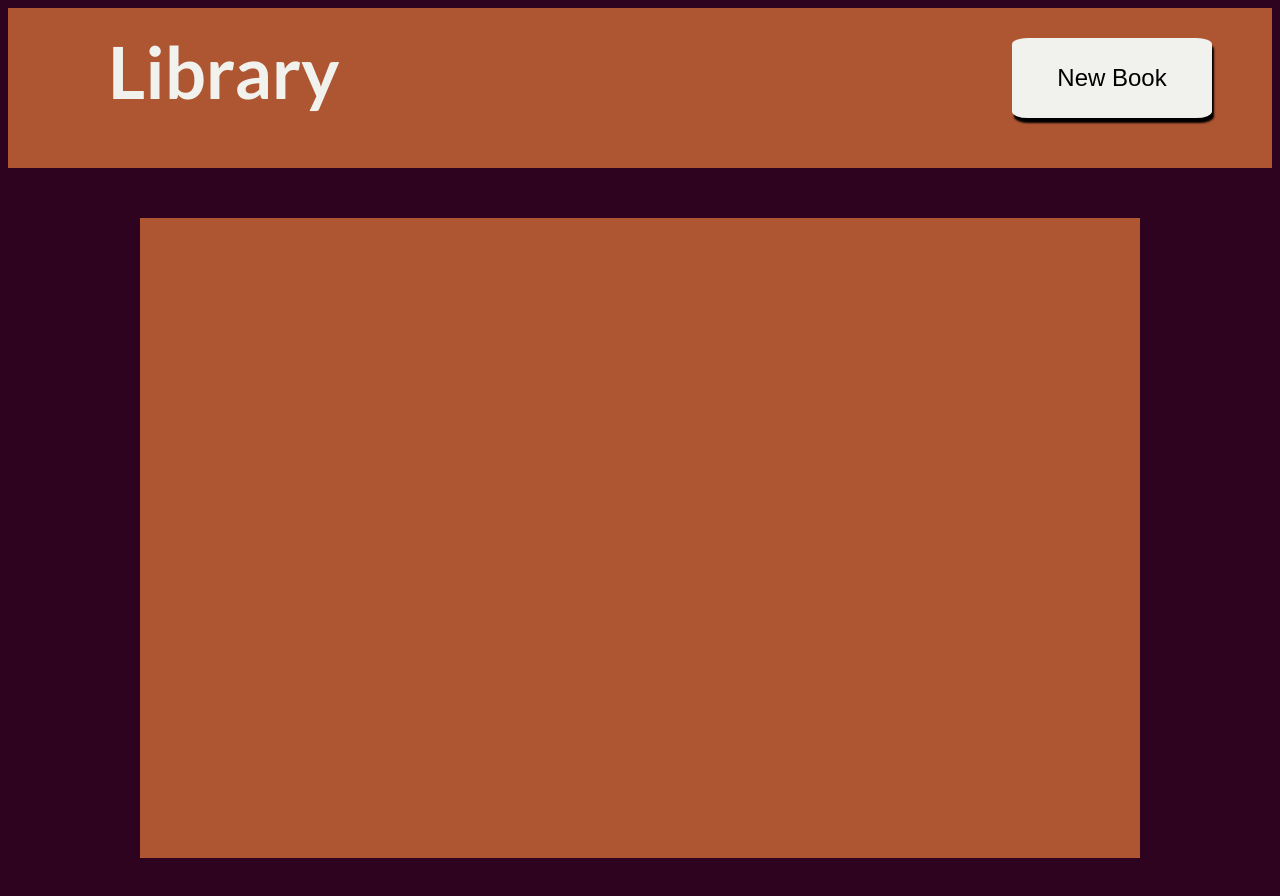
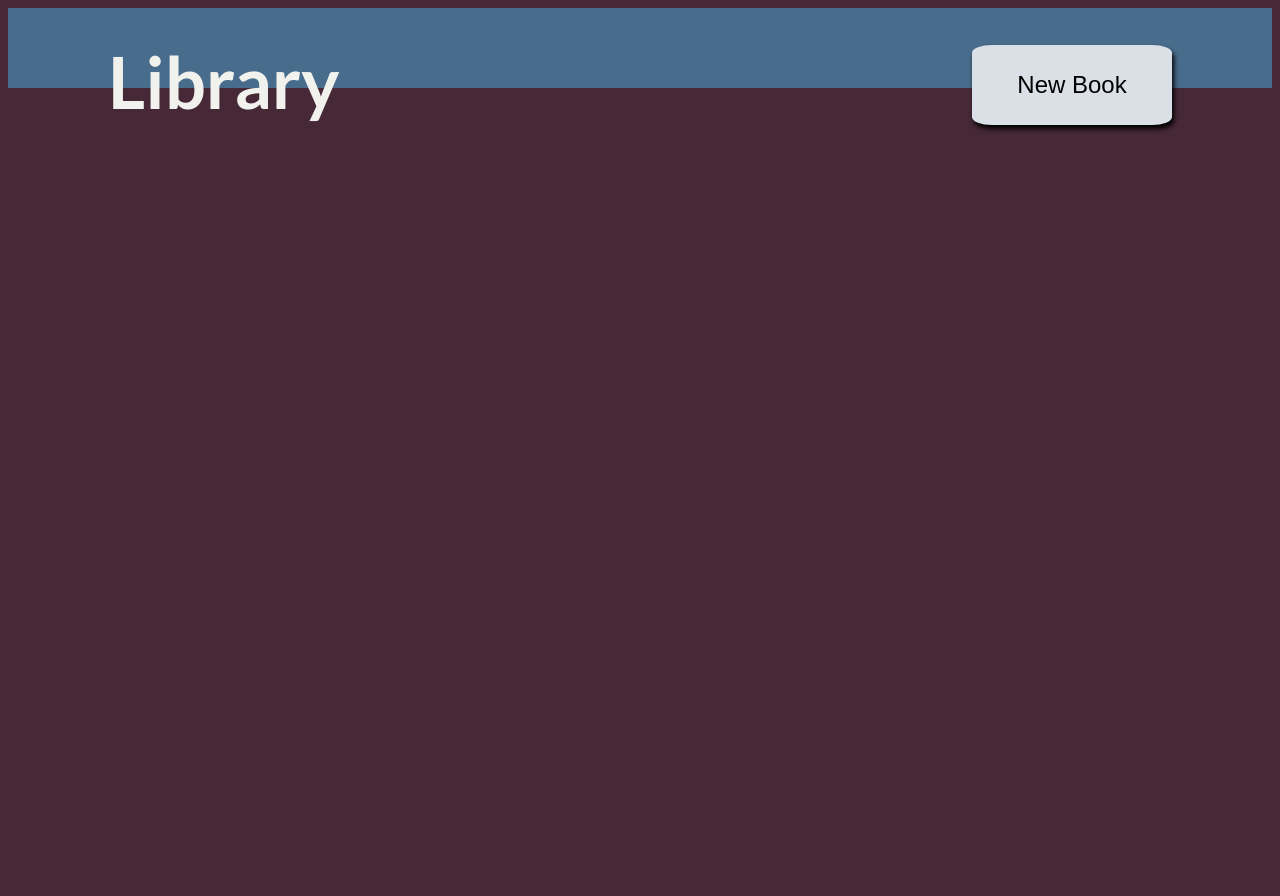
Before and after one commit to henriquezna/library, a plain HTML site: page index.html in a window 1280 px wide. After the commit the page ends 800 px from the top, so only its background shows below. Drawn offline with Linux system fonts and the light colour scheme.

Commit message:
updated ui

```diff
--- a/app.js
+++ b/app.js
@@ -80,7 +80,7 @@ function removeBook(){
 
 //CHANGE READ
 function changeToRead(book){
-  myLibrary[this.id].read = "read";
+  myLibrary[this.id].read = "Read";
   reset();
   displayLibrary();
 }
@@ -99,7 +99,7 @@ function newBook(){
   title = window.prompt("Book Title");
   author = window.prompt("Book author");
   pages = window.prompt("Book pages");
-  addBookToLibrary(title, author, pages, "not read");
+  addBookToLibrary(title, author, pages, "Not Read");
 }
 
 displayLibrary();
--- a/style.css
+++ b/style.css
@@ -2,15 +2,18 @@
 @import url('https://fonts.googleapis.com/css2?family=Lato:wght@700&family=Lora:wght@500&display=swap');
 
 body{
-    background-color: #2D0320;
+    background-color: #472836;
     display: flex;
     flex-direction: column;
     align-items: center;
     font-family: 'Lato', Arial, sans-serif;
     white-space:pre-wrap;
 }
-div .card{
-    background-color: #F1F2EE;
+.card{
+    background-color: #8DA7BE;
+    box-shadow: 2px 4px 5px #000;
+    border-radius: 5%;
+    color: #F1F2EE;
     height: 250px;
     width: 250px;
     margin: 40px;
@@ -20,44 +23,58 @@ div .card{
     flex-direction: column;
     justify-content: space-between;
     font-family: 'Lora', serif;
+    transform: all .2s;
+}
+.card:hover{
+    transform: scale(1.05);
 }
 button {
+    height: 2.5vh;
     font-size: 20px;
-    background-color: #E6E5E5;
-    border-radius: 8%;
-    margin: 5px;
+    background-color: #dae0e6;
+    border: none;
+    border-radius: 10%;
+    transform: all .2s;
+}
+button:hover{
+    transform: scale(1.05);
+}
+button:active{
+    background-color: #798b9e;
 }
 header{
-    background-color: #AE5532;
+    background-color: #486c8b;
     width: 100%;
-    height: 20vh;
+    height: 10vh;
     display: flex;
-    flex-direction: row;
     justify-content: space-between;
 }
 #library {
     color: #F1F2EE;
     font-size: 72px;
-    margin-top: 20px;
-    padding-left: 100px;
+    margin-top: 30px;
+    margin-left: 100px;
 }
 #newBook{
     width: 200px;
     height: 80px;
-    margin: 30px;
-    margin-right: 60px;
+    margin-top: 37px;
+    margin-right: 100px;
     font-size: 24px;
-    background-color: #F1F2EE;
+    background-color: #dae0e6;
     border: none;
-    box-shadow: 2px 5px 2px #000;
-    border-radius: 8%;
+    box-shadow: 2px 4px 5px #000;
+    border-radius: 10%;
+}
+#newBook:active{
+    background-color: #798b9e;
 }
 #container {
-    background-color: #AE5532;
+    background-color: #486c8b;
     width: 1000px;
-    height: 80vh;
+    height: 100%;
     display: flex;
-    flex-direction: row;
+    justify-content: center;
     flex-wrap: wrap;
-    margin: 50px;
+    margin: 50px auto;
 }
```
